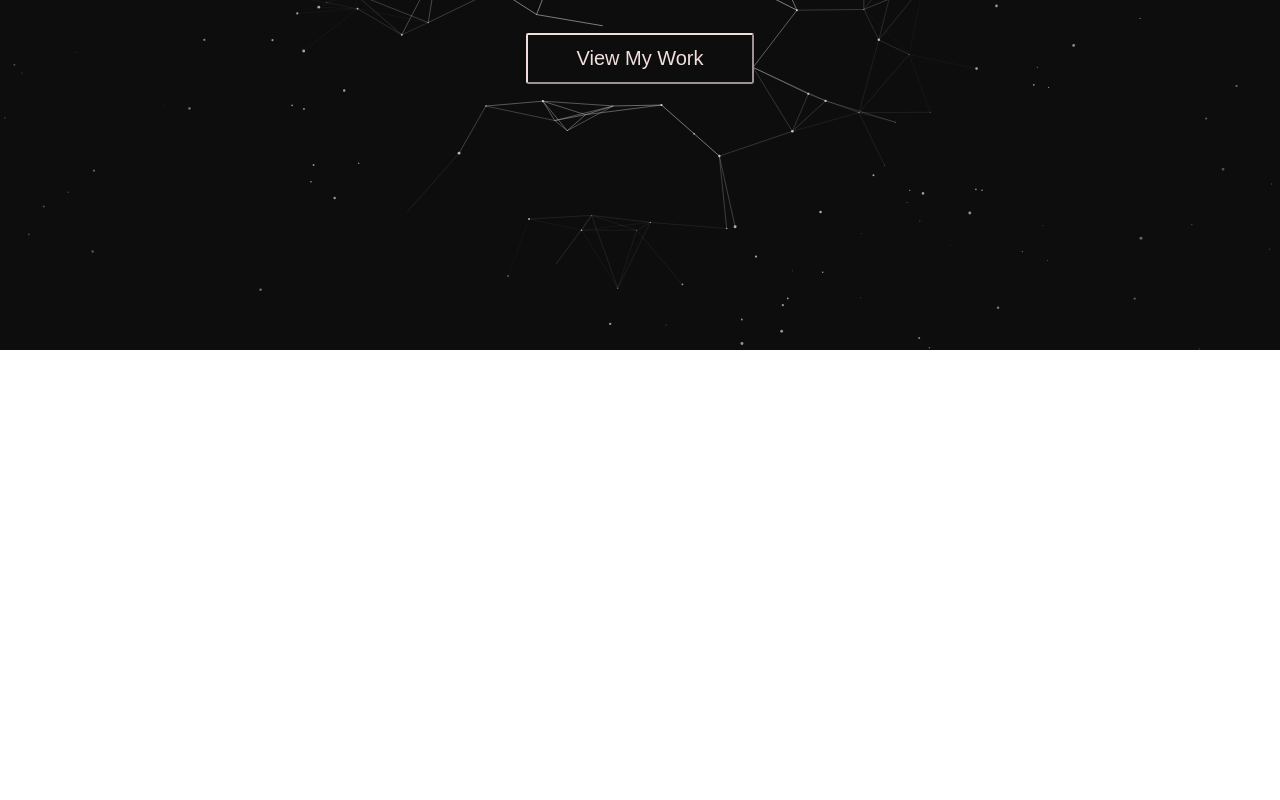
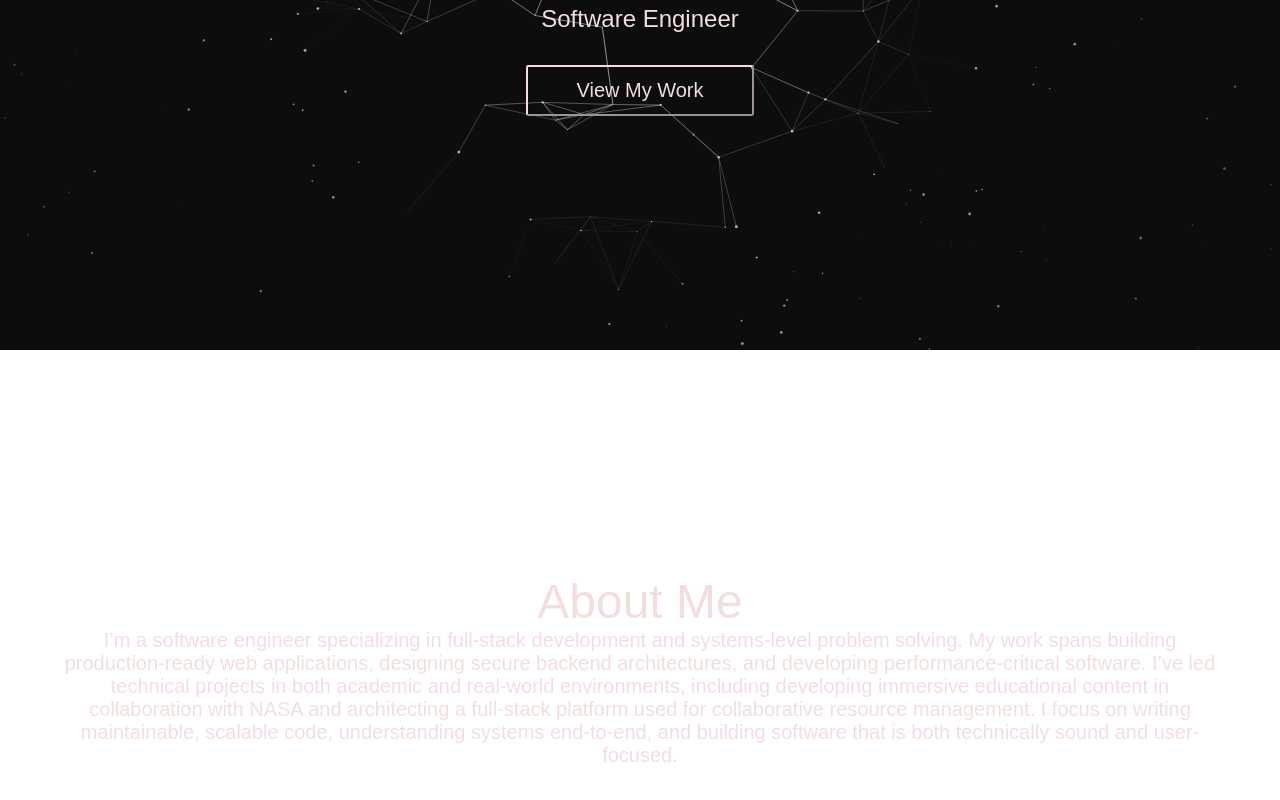
Before and after one commit to braewest/portfolio, a React (Vite) app: page / in a window 1280 px wide. Shown: the part 450-1250 px from the top of the page. Before the commit the page ends 896 px from the top, so only its background shows below. Built offline with nearby package versions, Linux system fonts and the light colour scheme; a web font is replaced by a local one.

Commit message:
Added About Me section

```diff
--- a/src/pages/Home.jsx
+++ b/src/pages/Home.jsx
@@ -1,5 +1,6 @@
 export default function Home() {
   return (
+    <div>
       <section className="hero">
         <h1>Braeden West</h1>
         <p>Software Engineer</p>
@@ -7,5 +8,12 @@ export default function Home() {
           View My Work
         </button>
       </section>
+      <section>
+        <h2>About Me</h2>
+        <p>
+          I’m a software engineer specializing in full-stack development and systems-level problem solving. My work spans building production-ready web applications, designing secure backend architectures, and developing performance-critical software. I’ve led technical projects in both academic and real-world environments, including developing immersive educational content in collaboration with NASA and architecting a full-stack platform used for collaborative resource management. I focus on writing maintainable, scalable code, understanding systems end-to-end, and building software that is both technically sound and user-focused.
+        </p>
+      </section>
+    </div>
   );
 }
--- a/src/styles/Navbar.css
+++ b/src/styles/Navbar.css
@@ -8,7 +8,7 @@
   align-items: center;
   padding: 1rem 3rem;
   background-color: rgba(10, 10, 10, 0.9);
-  backdrop-filter: blur(6px);
+  backdrop-filter: blur(3px);
   z-index: 100;
 }
 
--- a/src/styles/index.css
+++ b/src/styles/index.css
@@ -21,14 +21,27 @@ html, body, #root {
   --accent: #851e1e;
 }
 
+section {
+  padding: 8rem 2rem;
+}
+
 h1 {
   font-size: 5rem;
   font-weight: 200;
 }
 
+h2 {
+  font-size: 3rem;
+  font-weight: 200;
+}
+
 p {
-  font-size: 1rem;
+  font-size: 1.25rem;
   font-weight: 200;
+}
+
+button {
+  cursor: pointer;
 }
 
 /* Canvas background */
@@ -52,7 +65,7 @@ p {
   width: 100%;
   height: 100vh;
   margin-top: 4rem;
-  padding-bottom: 8rem;
+  padding-bottom: 12rem;
   display: flex;
   flex-direction: column;
   justify-content: center;
```
Lines whose indentation alone changed are shown as unchanged.
